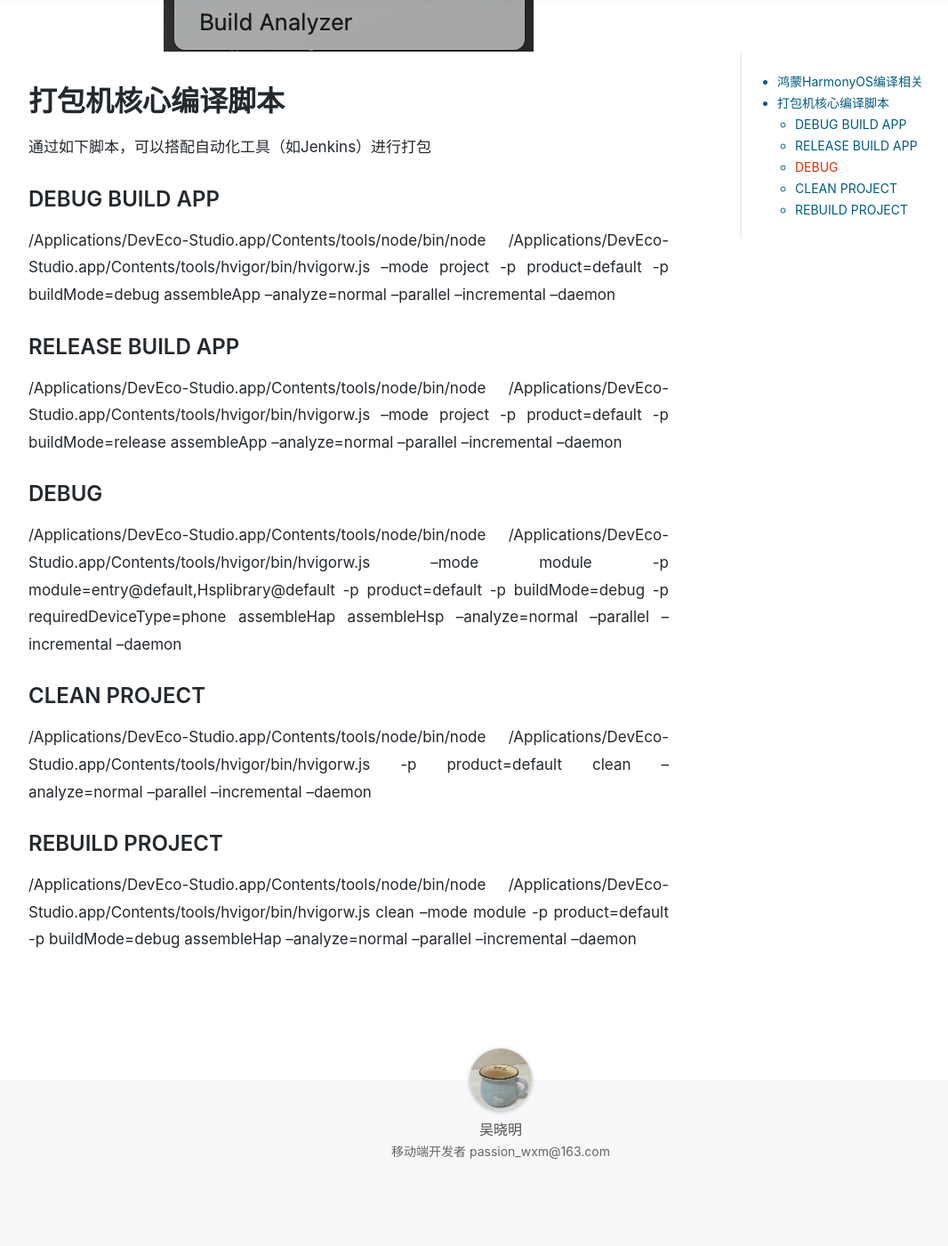
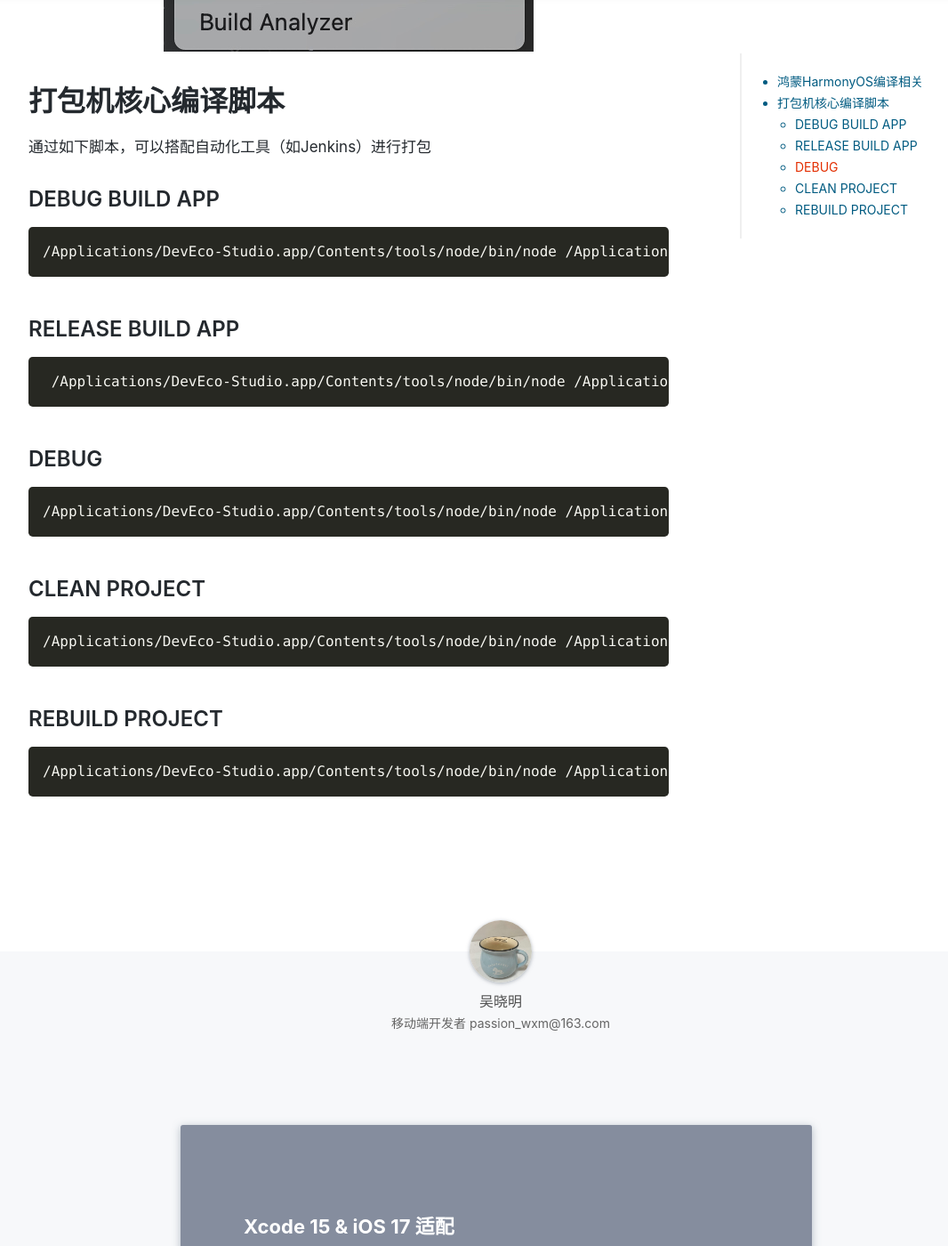
Before and after one commit to action121/action121.github.com, a Jekyll site: the page built from _posts/2024-07-05-HarmonyOS-compile_script.md, in a window 1280 px wide and 1400 px high, scrolled down 1059 px. Shown: the whole window at 89% size, without its empty margins (77-1143 px from the left). Built offline with Jekyll 4.4.1, drawn with Linux system fonts in a browser that asks for light colours; nearby versions of some CDN libraries; comment, search, counter and statistics services are not loaded; a style sheet for code colours, icons or effects is not loaded.

Commit message:
鸿蒙打包脚本

````diff
--- a/_posts/2024-07-05-HarmonyOS-compile_script.md
+++ b/_posts/2024-07-05-HarmonyOS-compile_script.md
@@ -23,23 +23,33 @@ tags: 技术 编译 鸿蒙 HarmonyOS
 
 ## DEBUG BUILD APP
 
+```
 /Applications/DevEco-Studio.app/Contents/tools/node/bin/node /Applications/DevEco-Studio.app/Contents/tools/hvigor/bin/hvigorw.js --mode project -p product=default -p buildMode=debug assembleApp --analyze=normal --parallel --incremental --daemon
+```
 
 
 ## RELEASE BUILD APP
 
+```
  /Applications/DevEco-Studio.app/Contents/tools/node/bin/node /Applications/DevEco-Studio.app/Contents/tools/hvigor/bin/hvigorw.js --mode project -p product=default -p buildMode=release assembleApp --analyze=normal --parallel --incremental --daemon
+```
 
 
 ## DEBUG
 
- /Applications/DevEco-Studio.app/Contents/tools/node/bin/node /Applications/DevEco-Studio.app/Contents/tools/hvigor/bin/hvigorw.js --mode module -p module=entry@default,Hsplibrary@default -p product=default -p buildMode=debug -p requiredDeviceType=phone assembleHap assembleHsp --analyze=normal --parallel --incremental --daemon
+```
+/Applications/DevEco-Studio.app/Contents/tools/node/bin/node /Applications/DevEco-Studio.app/Contents/tools/hvigor/bin/hvigorw.js --mode module -p module=entry@default,Hsplibrary@default -p product=default -p buildMode=debug -p requiredDeviceType=phone assembleHap assembleHsp --analyze=normal --parallel --incremental --daemon
+```
 
 
 ## CLEAN PROJECT
 
+```
 /Applications/DevEco-Studio.app/Contents/tools/node/bin/node /Applications/DevEco-Studio.app/Contents/tools/hvigor/bin/hvigorw.js -p product=default clean --analyze=normal --parallel --incremental --daemon
+```
 
 ## REBUILD PROJECT
 
- /Applications/DevEco-Studio.app/Contents/tools/node/bin/node /Applications/DevEco-Studio.app/Contents/tools/hvigor/bin/hvigorw.js clean --mode module -p product=default -p buildMode=debug assembleHap --analyze=normal --parallel --incremental --daemon
+```
+/Applications/DevEco-Studio.app/Contents/tools/node/bin/node /Applications/DevEco-Studio.app/Contents/tools/hvigor/bin/hvigorw.js clean --mode module -p product=default -p buildMode=debug assembleHap --analyze=normal --parallel --incremental --daemon
+```
````
